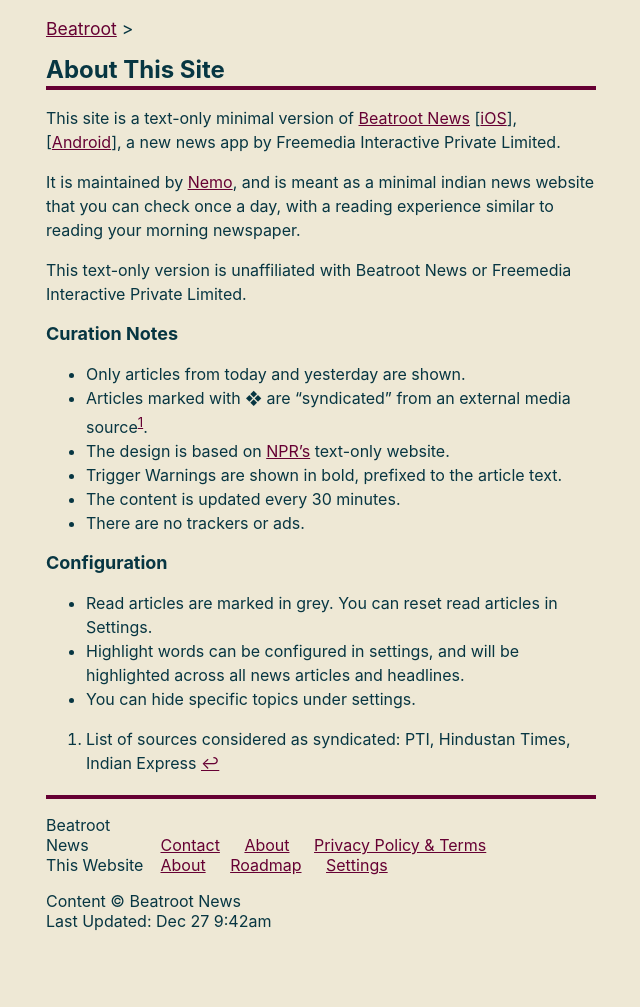
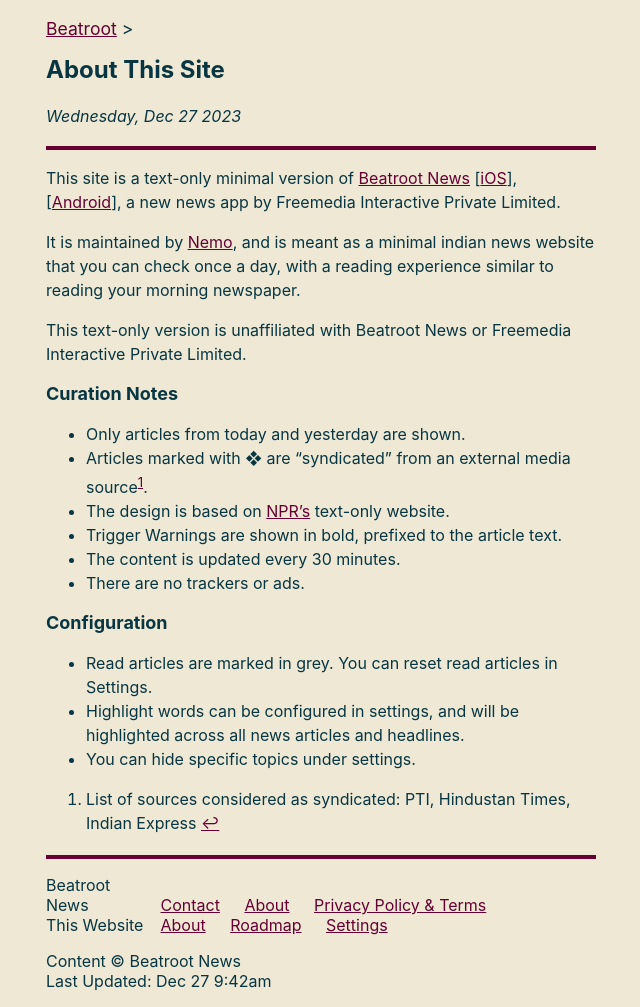
Before and after one commit to captn3m0/news, a Jekyll site: the page built from README.md, in a window 1280 px wide. Shown: the whole page, without its empty margins (319-959 px from the left). Built offline with Jekyll 4.4.1, drawn with Linux system fonts in a browser that asks for light colours; cached includes are drawn as plain includes; before the commit the page ends 947 px from its top, so only the background shows below that.

Commit message:
improve date formatting
- reuse date format across the all pages.
- fix emoji to not be underlined in case of links

```diff
--- a/_includes/date-easter.html
+++ b/_includes/date-easter.html
@@ -4,7 +4,7 @@
 <div class="emoji-representation">
 {% for E in S[current_date] %}
   {% if E.link %}
-  <a href="{{E.link}}" title="{{E.day_name}}">{{E.emoji}}</a>
+  <a target=_blank href="{{E.link}}" title="{{E.day_name}}">{{E.emoji}}</a>
   {% else %}
   <span title="{{E.day_name}}">{{E.emoji}}</span>
   {% endif %}
@@ -12,7 +12,7 @@
 
 {% for E in S[current_date_with_year] %}
   {% if E.link %}
-  <a href="{{E.link}}" title="{{E.day_name}}">{{E.emoji}}</a>
+  <a target=_blank href="{{E.link}}" title="{{E.day_name}}">{{E.emoji}}</a>
   {% else %}
   <span title="{{E.day_name}}">{{E.emoji}}</span>
   {% endif %}
--- /dev/null
+++ b/_includes/date.html
@@ -0,0 +1,3 @@
+<div class="topic-date"><time datetime="{{site.time | date: '%Y-%m-%d'}}">{{site.time | date: "%A, %b %e %Y"}}</time>
+{% include date-easter.html %}
+</div>
--- a/_includes/style.css
+++ b/_includes/style.css
@@ -192,7 +192,7 @@
   display: none;
 }
 
-.emoji-representation {
+.emoji-representation, .emoji-representation>a{
   display: inline;
   text-decoration: none;
   font-style: normal;
--- a/_layouts/article.html
+++ b/_layouts/article.html
@@ -10,8 +10,7 @@
     <div class="story-head">
       <h1 class="story-title">{{page.title | strip}}</h1>
         {% if page.sources%}<p>{{page.sources | join: " "}}</p>{%endif%}
-        <time datetime="{{page.date | date:'%FT%T%:z'}}">{{page.date | date: "%A, %b %e %Y"}}</time>
-        {% include date-easter.html %}
+        {% include date.html %}
     </div>
     <div class="hr-line"></div>
 
--- a/_layouts/topic.html
+++ b/_layouts/topic.html
@@ -7,10 +7,7 @@
 <div class="topic-container">
 <h1 class="topic-heading">{{page.title | capitalize  | strip}}</h1>
 <div class="hr-line"></div>
-<div class="topic-date">
-	<time datetime="{{site.time | date: '%Y-%m-%d'}}">{{site.time | date: "%A, %b, %e, %Y"}}</time>
-	{% include date-easter.html %}
-</div>
+{% include date.html %}
 
 {% if page.article_count == 0 %}
 	<p class="topic-empty">No articles today under {{page.title}}</p>
--- a/index.html
+++ b/index.html
@@ -5,13 +5,11 @@
 <div class="topic-container">
 <h1 class="topic-heading">{{page.title}}</h1>
 <div class="hr-line"></div>
-<div class="topic-date"><time datetime="{{site.time | date: '%Y-%m-%d'}}">{{site.time | date: "%A, %b, %e, %Y"}}</time>
-{% include date-easter.html %}
-</div>
+{% include date.html %}
 {% for T in site.data.topics %}
 {% assign post_count = T[1] %}
 {% if post_count > 0 %}
-<div class="topic-{{T[0]|downcase}}">
+<div class="topic-{{T[0]|downcase}} news-topic">
 <h2><a href="/{{T[0]}}/">{{T[0] | capitalize}}</a></h2>
 	{% for post in site.pages %}
 	{% if post.topics and post.topics.first == T[0] %}
```
